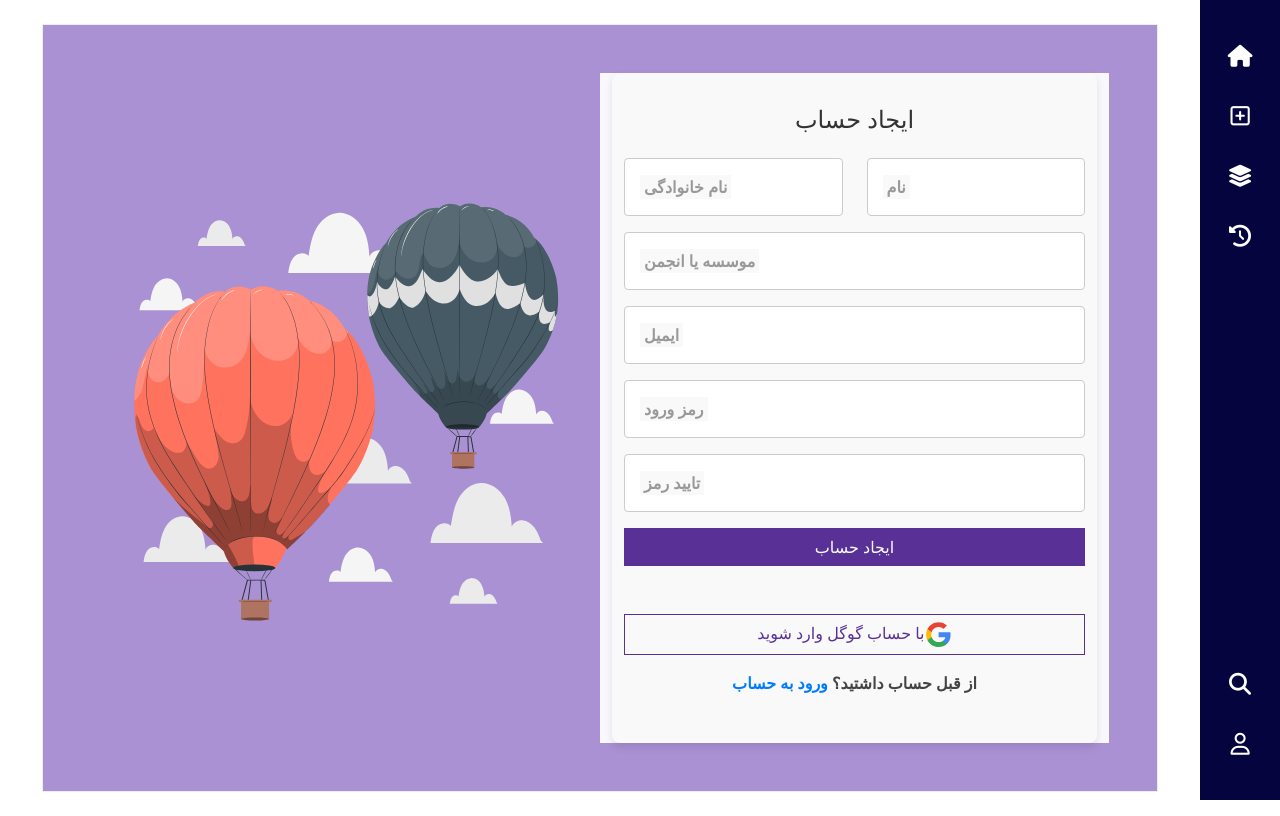
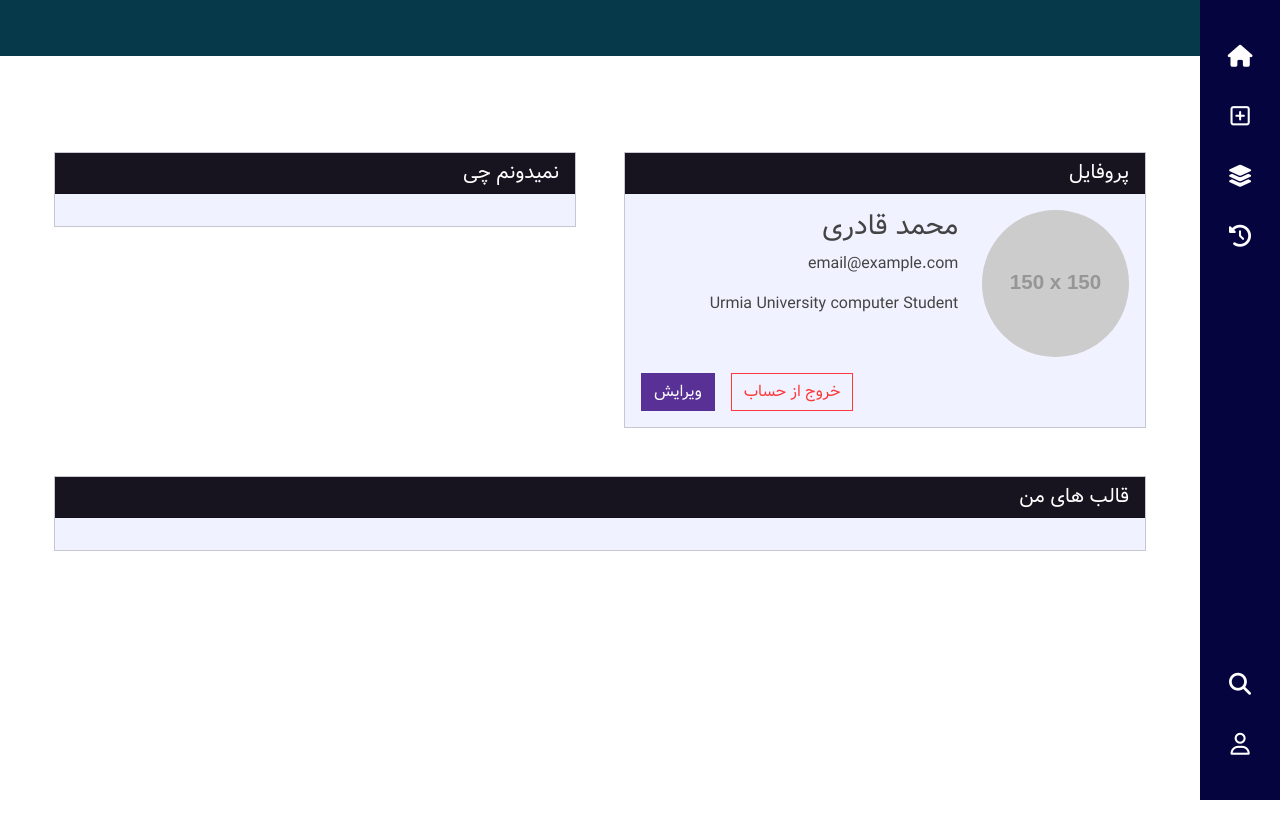
Before and after one commit to MMDs-team/CertHub, a React (Create React App) app in the folder frontend/: page /profile in a window 1280 px wide. Before the commit this address led to /auth/register. Built offline with nearby package versions, Linux system fonts and the light colour scheme.

Commit message:
Profile page has been started

```diff
--- a/frontend/src/App.js
+++ b/frontend/src/App.js
@@ -1,4 +1,4 @@
-import React, { useContext } from 'react';
+import React, { useContext, useRef } from 'react';
 import { BrowserRouter as Router, Routes, Route } from 'react-router-dom';
 import Navbar from './components/Navbar';
 import Home from './screens/Home';
@@ -8,18 +8,21 @@ import Profile from './screens/Profile';
 import { UserContext } from './context/UserContext';
 import Redirect from './components/Redirect';
 import './App.css';
+import { Row } from 'react-bootstrap';
 
 function App() {
 
 
     const { user, setUser } = useContext(UserContext);
-
+    const topRef = useRef(null);
 
     return (
         <Router>
             <Navbar />
             <div className='main-wrapper'>
-                    {user ? (
+
+                <Row ref={topRef} className='m-0' style={{ height: '3.5rem', backgroundColor: 'rgb(6, 57, 73)'}}></Row>
+                    {!user ? (
                         <Routes>
                             <Route path="/" element={<Home />} />
                             <Route path="/about" element={<About />} />
--- a/frontend/src/screens/Home.js
+++ b/frontend/src/screens/Home.js
@@ -7,9 +7,6 @@ import { Link } from 'react-router-dom';
 const Home = () => {
   return (
     <div >
-
-        <Row className='m-0' style={{ height: '3.5rem', backgroundColor: 'rgb(6, 57, 73)'}}></Row>
-
         <Row className='m-0' style={{backgroundColor: '#48d6d2'}}>
           <Col className='p-4' xs={12} md={8} lg={6}>
             <Image
@@ -50,6 +47,9 @@ const Home = () => {
 
           </Col>
         </Row>
+        <Row>
+
+        </Row>
 
     </div>
   )
--- a/frontend/src/screens/Profile.js
+++ b/frontend/src/screens/Profile.js
@@ -1,9 +1,87 @@
-import React from 'react'
+import React from 'react';
+import { Container, Row, Col, Card, Button, ListGroup } from 'react-bootstrap';
+
+const user = {
+  firstname: 'محمد',
+  lastname: 'قادری',
+  email: 'email@example.com',
+  profilePicture: 'https://via.placeholder.com/150',
+  organization: 'Urmia University computer Student',
+};
 
 const Profile = () => {
   return (
-    <div>Profile</div>
-  )
-}
+    <>
 
-export default Profile
+    <Container className="mt-5" style={{fontFamily: 'Vazir'}}>
+      <Row>
+        <Col md={6} className='g-5'>
+          <Row className="justify-content-md-center">
+            <Col>
+              <Card style={{backgroundColor: '#f0f2ff'}}>
+                <Card.Header as="h5"  className='bg-dark text-white'>پروفایل</Card.Header>
+                <Card.Body>
+                  <Row>
+                    <Col md={4} className="text-center ">
+                      <img
+                        src={user.profilePicture}
+                        alt="Profile"
+                        className="img-fluid rounded-circle mb-3"
+                      />
+                    </Col>
+                    <Col>
+
+                      <h3>{user.firstname} {user.lastname}</h3>
+                      <p><strong></strong> {user.email}</p>
+                      <p><strong></strong> {user.organization}</p>
+                    </Col>
+                  </Row>
+                    <Button variant='primary' style={{float: 'left'}}>ویرایش</Button>
+                    <Button variant='outline-danger' className='ms-3' style={{float: 'left'}}>خروج از حساب</Button>
+                </Card.Body>
+              </Card>
+            </Col>
+          </Row>
+
+        </Col>
+
+
+        <Col md={6} className='g-5'>
+          <Row className="justify-content-md-center">
+            <Col>
+              <Card style={{backgroundColor: '#f0f2ff'}}>
+                <Card.Header as="h5"  className='bg-dark text-white'>نمیدونم چی</Card.Header>
+                <Card.Body>
+                </Card.Body>
+              </Card>
+            </Col>
+          </Row>
+
+        </Col>
+
+
+
+      </Row>
+
+      <Row>
+        <Col>
+        <Row className="justify-content-md-center">
+            <Col className='g-5'>
+              <Card style={{backgroundColor: '#f0f2ff'}}>
+                <Card.Header as="h5"  className='bg-dark text-white'>قالب های من</Card.Header>
+                <Card.Body>
+                </Card.Body>
+              </Card>
+            </Col>
+          </Row>
+
+        </Col>
+      </Row>
+
+    </Container>
+    </>
+
+  );
+};
+
+export default Profile;
```
Also changed, not shown: 1 other file (tests, documents, lock files or other folders).
